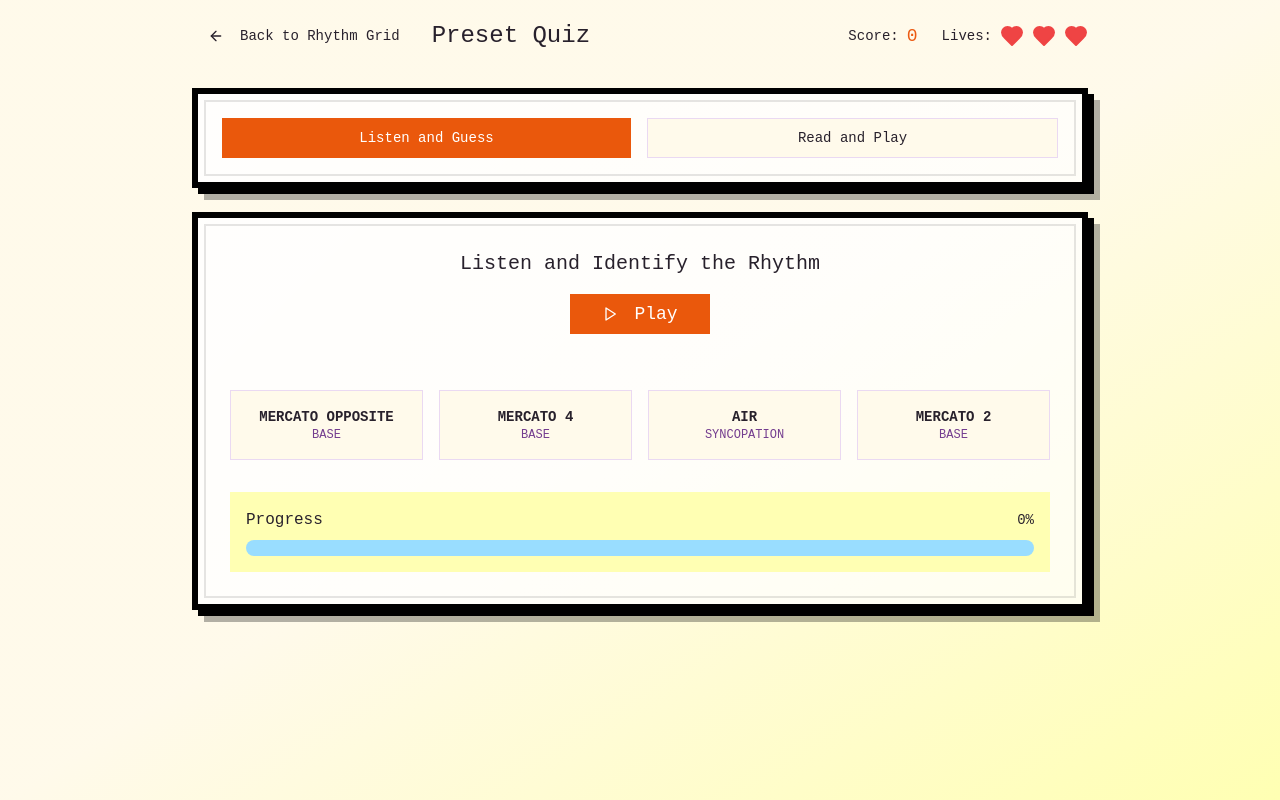
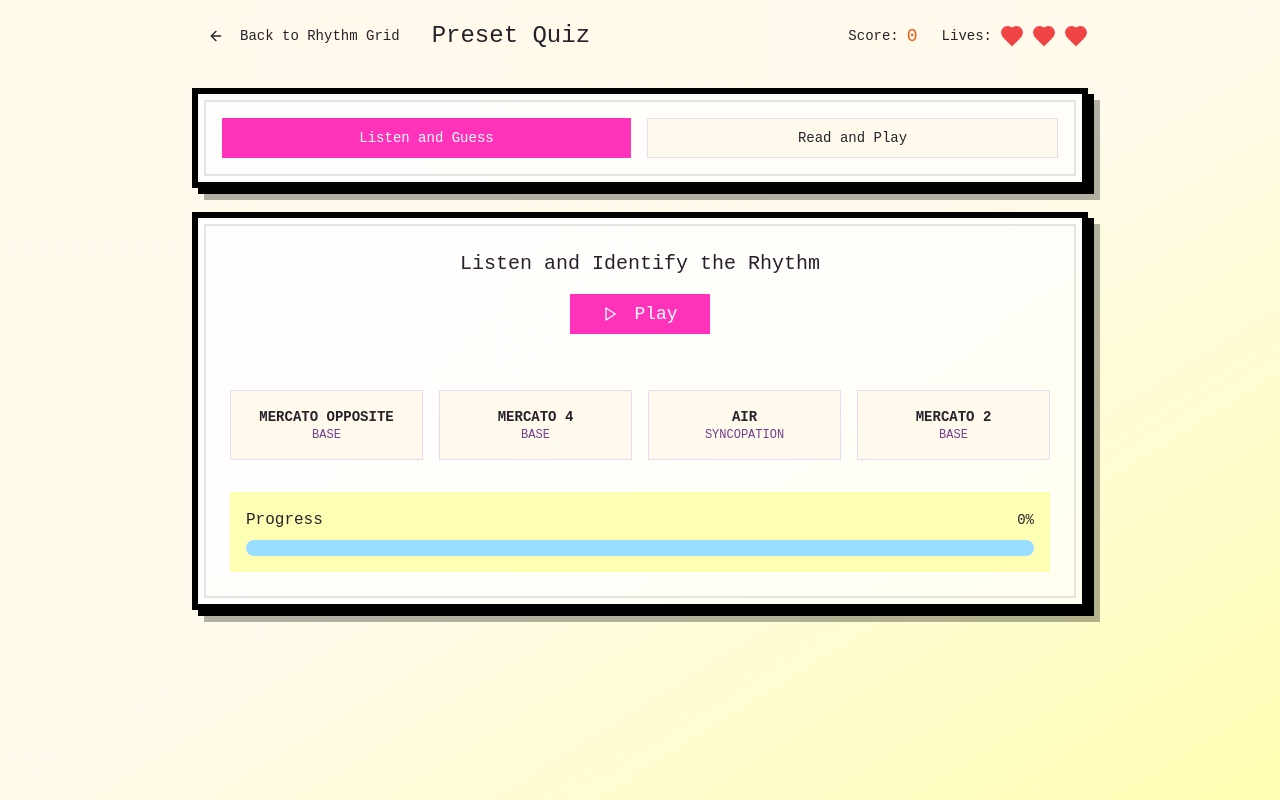
Before and after one commit to helia94/learn-tango-rhythms, a React (Vite) app: page /quiz in a window 1280 px wide. Built offline with nearby package versions, Linux system fonts and the light colour scheme.

Commit message:
Reverted to commit 1904204f811c1604aefe74ed0bb14a0330c9d6ae

```diff
--- a/src/pages/Quiz.tsx
+++ b/src/pages/Quiz.tsx
@@ -9,6 +9,7 @@ import { PresetRhythm } from '@/types/rhythm';
 import { playSound } from '@/utils/audioUtils';
 import { useQuizPlayback } from '@/hooks/useQuizPlayback';
 import LeaderboardSubmission from '@/components/LeaderboardSubmission';
+
 interface QuizState {
   currentPreset: PresetRhythm | null;
   options: PresetRhythm[];
@@ -354,7 +355,7 @@ const Quiz = () => {
         {/* Quiz Type Toggle */}
         <div className="game-panel p-6 mb-6">
           <div className="flex flex-col sm:flex-row gap-4 w-full">
-            <Button onClick={() => handleQuizTypeChange('preset-recognition')} variant={quizType === 'preset-recognition' ? 'default' : 'outline'} className="font-pixel flex-1 min-w-0 bg-orange-600 hover:bg-orange-500">
+            <Button onClick={() => handleQuizTypeChange('preset-recognition')} variant={quizType === 'preset-recognition' ? 'default' : 'outline'} className="font-pixel flex-1 min-w-0">
               <span className="truncate">Listen and Guess</span>
             </Button>
             <Button onClick={() => handleQuizTypeChange('beat-selection')} variant={quizType === 'beat-selection' ? 'default' : 'outline'} className="font-pixel flex-1 min-w-0">
@@ -369,7 +370,7 @@ const Quiz = () => {
               <h2 className="font-pixel text-xl mb-4">Listen and Identify the Rhythm</h2>
 
               {/* Play Button */}
-              <Button onClick={playPreset} disabled={state.showFeedback} className="font-pixel text-lg px-8 py-4 mb-6 bg-orange-600 hover:bg-orange-500">
+              <Button onClick={playPreset} className="font-pixel text-lg px-8 py-4 mb-6" disabled={state.showFeedback}>
                 {state.isPlaying ? <>
                     <Pause className="w-6 h-6 mr-2" />
                     Stop
```
